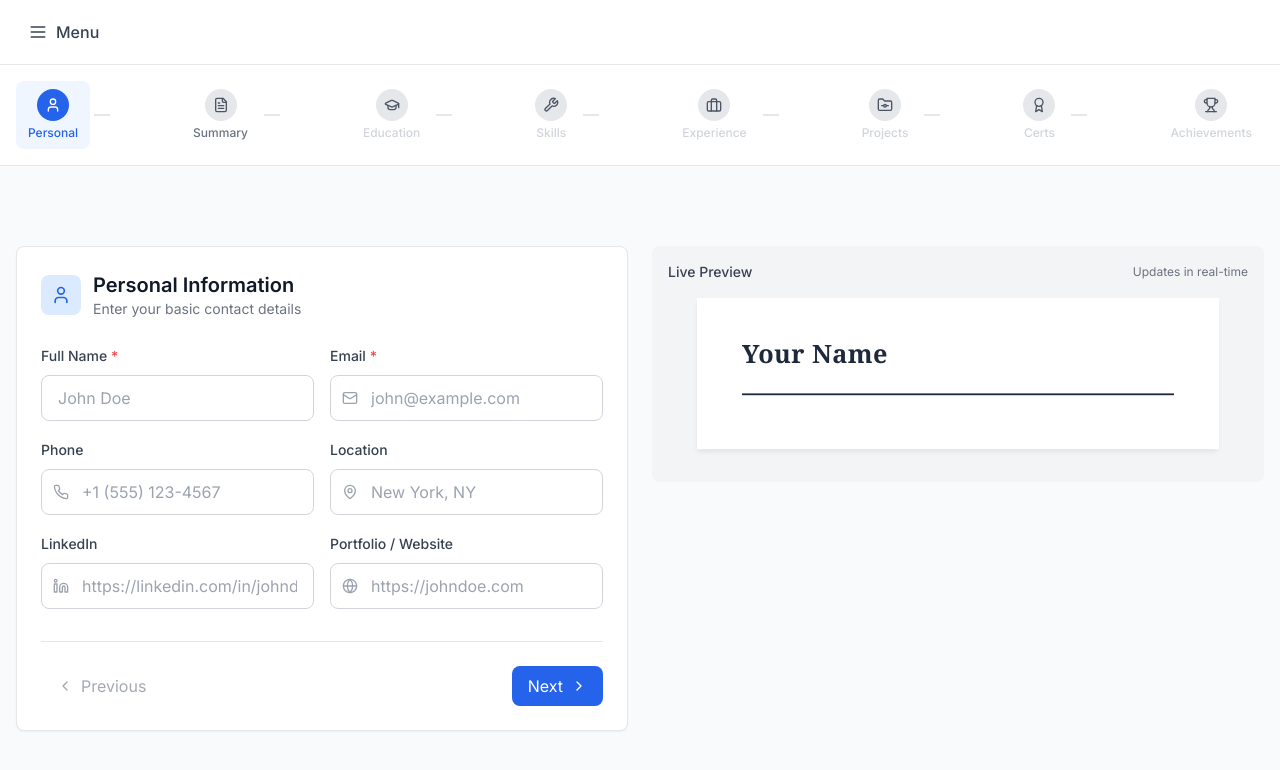
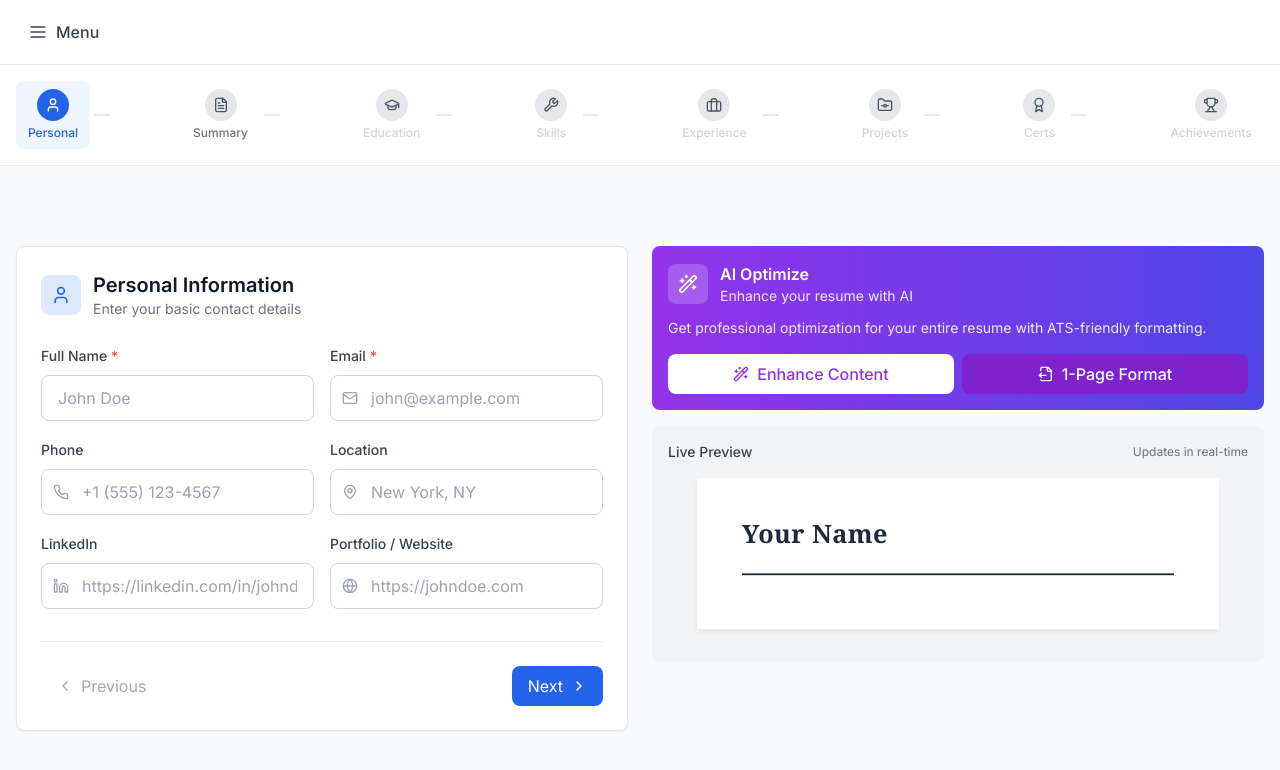
Before and after one commit to Shahil2005/MeeRes, a React (Vite) app in the folder client/: page / in a window 1280 px wide. Shown: the top 770 px of the page. Built offline with nearby package versions, Linux system fonts and the light colour scheme.

Commit message:
changes in optimisation

```diff
--- a/client/src/pages/ResumeBuilder.jsx
+++ b/client/src/pages/ResumeBuilder.jsx
@@ -1,6 +1,6 @@
 import { useState, useRef, useEffect } from 'react';
 import { useSearchParams, useNavigate } from 'react-router-dom';
-import { Download, Save, ChevronLeft, ChevronRight, ArrowLeft, Loader2, Wand2, UserCircle, FileOutput, Target } from 'lucide-react';
+import { Download, Save, ChevronLeft, ChevronRight, ArrowLeft, Loader2, Wand2, UserCircle, FileOutput, Target, FileCheck, X } from 'lucide-react';
 import html2pdf from 'html2pdf.js';
 import { authAPI } from '../services/api';
 import Navigation from '../components/Navigation';
@@ -375,7 +375,39 @@ const ResumeBuilder = () => {
           </div>
 
           {/* Right Column - Preview */}
-          <div className="lg:sticky lg:top-32 lg:h-fit">
+          <div className="lg:sticky lg:top-32 lg:h-fit space-y-4">
+            {/* AI Optimize Button */}
+            <div className="bg-gradient-to-r from-purple-600 to-indigo-600 rounded-lg p-4 text-white">
+              <div className="flex items-center gap-3 mb-3">
+                <div className="w-10 h-10 bg-white/20 rounded-lg flex items-center justify-center">
+                  <Wand2 className="w-5 h-5" />
+                </div>
+                <div>
+                  <h3 className="font-semibold">AI Optimize</h3>
+                  <p className="text-sm text-purple-100">Enhance your resume with AI</p>
+                </div>
+              </div>
+              <p className="text-sm text-purple-100 mb-4">
+                Get professional optimization for your entire resume with ATS-friendly formatting.
+              </p>
+              <div className="flex gap-2">
+                <button
+                  onClick={() => setShowOptimizer(true)}
+                  className="flex-1 flex items-center justify-center gap-2 px-4 py-2 bg-white text-purple-600 rounded-lg font-medium hover:bg-purple-50 transition-colors"
+                >
+                  <Wand2 className="w-4 h-4" />
+                  Enhance Content
+                </button>
+                <button
+                  onClick={() => setShowOnePageOptimizer(true)}
+                  className="flex-1 flex items-center justify-center gap-2 px-4 py-2 bg-purple-700 text-white rounded-lg font-medium hover:bg-purple-800 transition-colors"
+                >
+                  <FileOutput className="w-4 h-4" />
+                  1-Page Format
+                </button>
+              </div>
+            </div>
+
             <div className="bg-gray-100 rounded-lg p-4">
               <div className="flex items-center justify-between mb-4">
                 <h3 className="text-sm font-medium text-gray-700">Live Preview</h3>
--- a/client/src/pages/SavedResumes.jsx
+++ b/client/src/pages/SavedResumes.jsx
@@ -14,7 +14,7 @@ import {
   MapPin,
   Briefcase
 } from 'lucide-react';
-import { resumeAPI } from '../services/api';
+import { resumeAPI, authAPI } from '../services/api';
 import Navigation from '../components/Navigation';
 
 const SavedResumes = () => {
```
